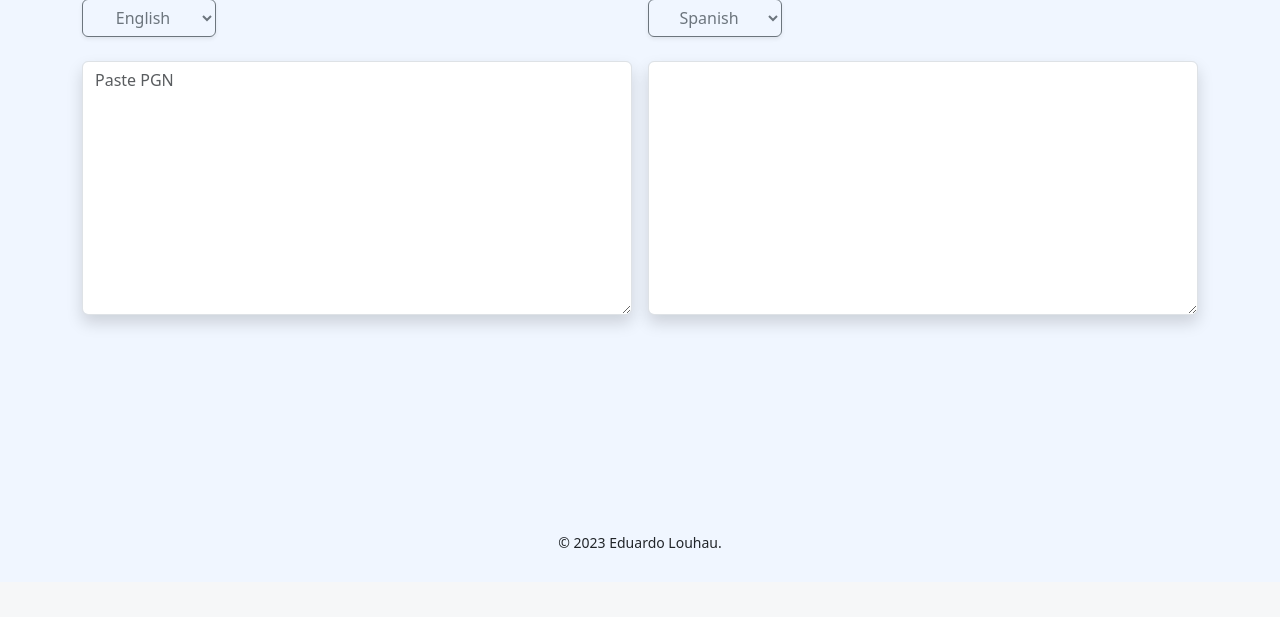
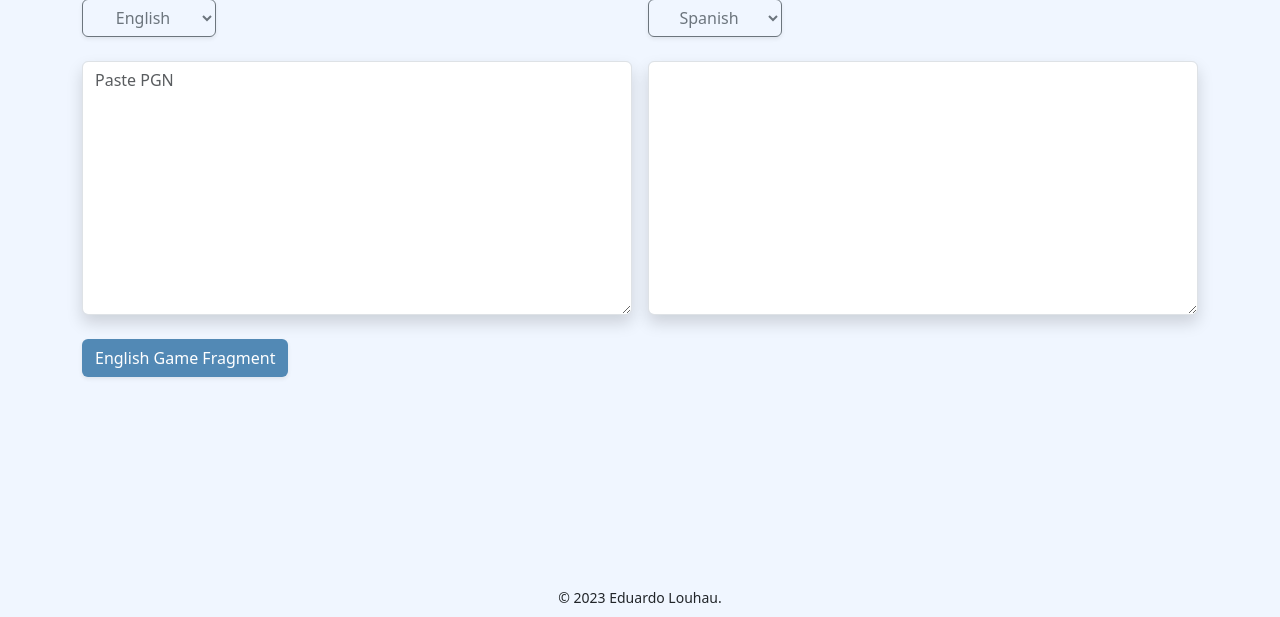
Before and after one commit to edlouhau/pgn-translator-app, a Django app: page / in a window 1280 px wide. Shown: the part 218-835 px from the top of the page. Before the commit the page ends 766 px from the top, so only its background shows below. Run offline with Django 4.2, Linux system fonts and the light colour scheme; some libraries are stand-ins or nearby versions.

Commit message:
Add sample game button.

```diff
--- a/translator/static/translator/index.js
+++ b/translator/static/translator/index.js
@@ -20,3 +20,7 @@ sourceDropdown.addEventListener('change', function() {
 targetDropdown.addEventListener('change', function() {
     form.submit();
 });
+
+function sampleGame() {
+    document.getElementById("id_game").innerHTML = '1. e4 e5 2. Nf3 Nc6 3. Bb5 a6 {This opening is called the Ruy Lopez.}';
+}
--- a/translator/templates/translator/index.html
+++ b/translator/templates/translator/index.html
@@ -9,9 +9,9 @@
         <div class="d-md-flex justify-content-center ">
             <div class="target__form">
                 {{ source_form}}
-                <!-- <div class="d-grid d-md-block">
-                    <button class="btn shadow-sm mt-4 translate__btn" type="submit">Translate</button>
-                </div> -->
+                <div class="d-grid d-md-block">
+                    <button class="btn shadow-sm mt-4 translate__btn" onclick="sampleGame()">English Game Fragment</button>
+                </div>
             </div>
             <div>
                 {{ target_form.as_div}}
```
